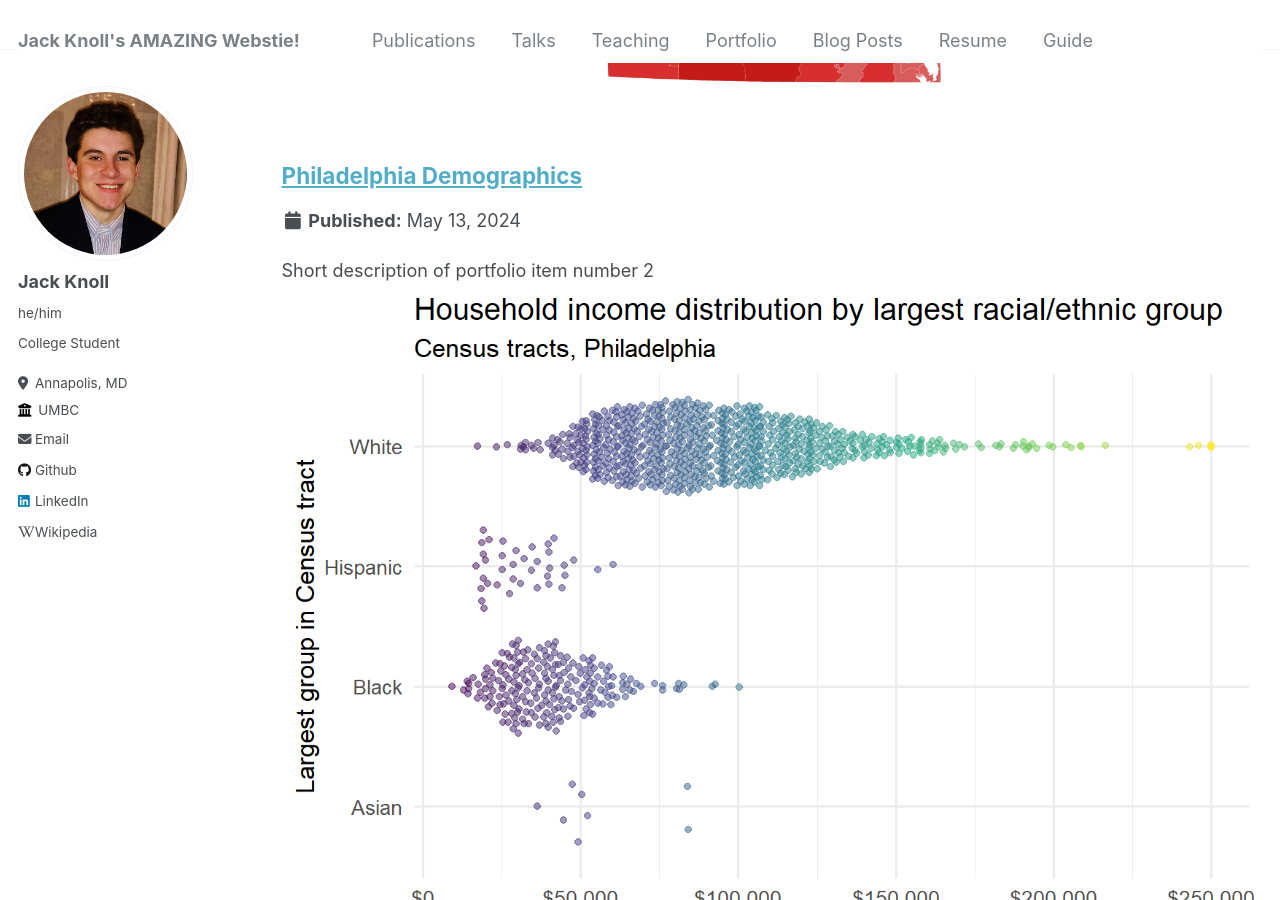
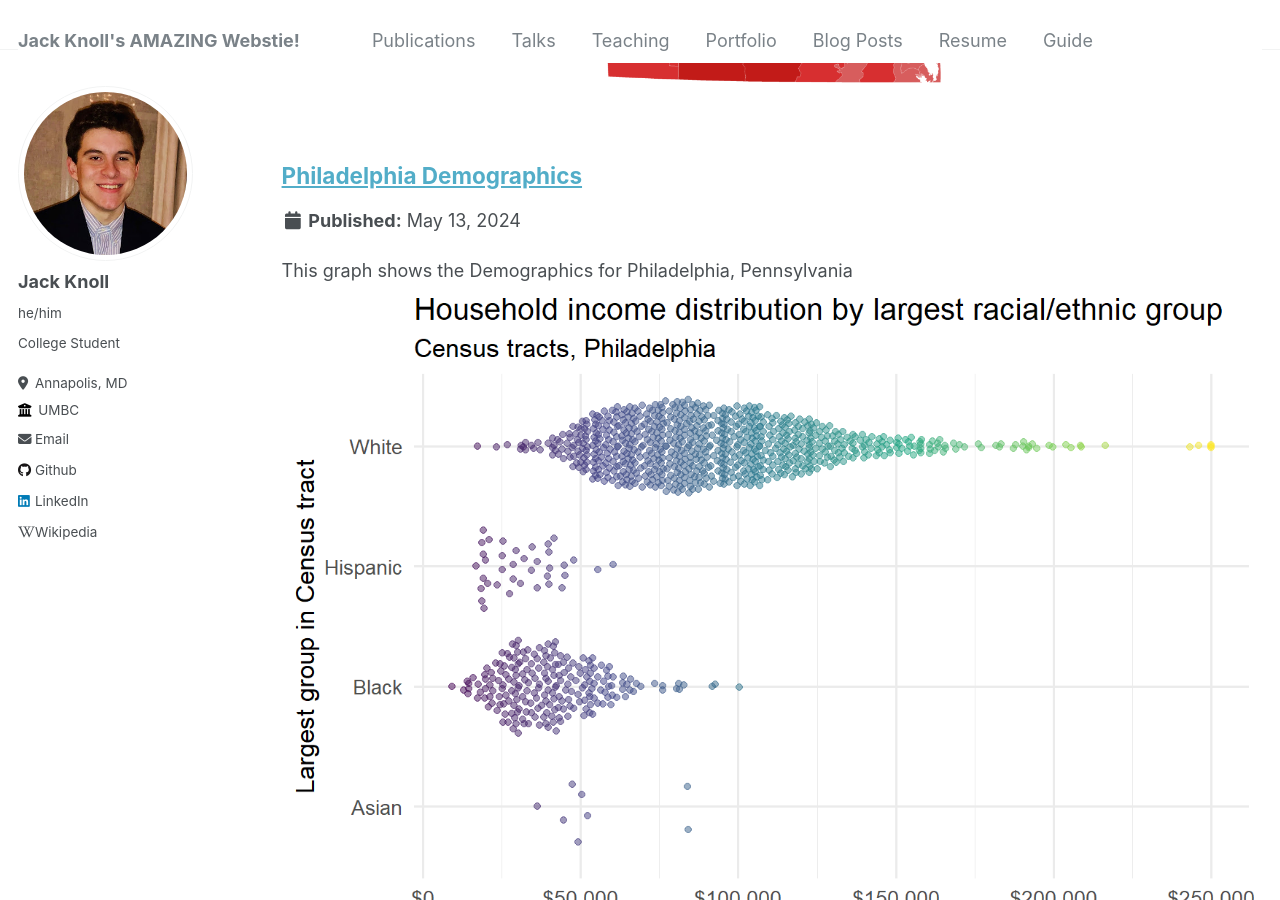
Before and after one commit to jakjr2000/jakjr2000.github.io, a Jekyll site: the page built from _pages/portfolio.html, in a window 1280 px wide and 900 px high, scrolled down 1145 px. Built offline with Jekyll 4.4.1, drawn with Linux system fonts in a browser that asks for light colours.

Commit message:
Update portfolio-2.html

```diff
--- a/_portfolio/portfolio-2.html
+++ b/_portfolio/portfolio-2.html
@@ -1,6 +1,6 @@
 ---
 title: "Philadelphia Demographics"
-excerpt: "Short description of portfolio item number 2 <br/><img src='/images/picture 22.png'>"
+excerpt: "This graph shows the Demographics for Philadelphia, Pennsylvania <br/><img src='/images/picture 22.png'>"
 collection: portfolio
 ---
 
```
